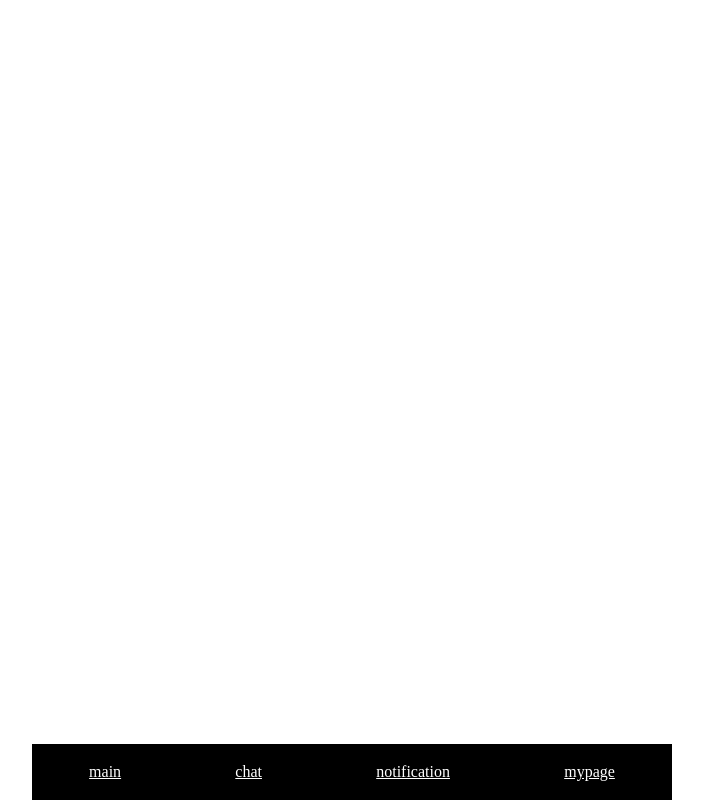
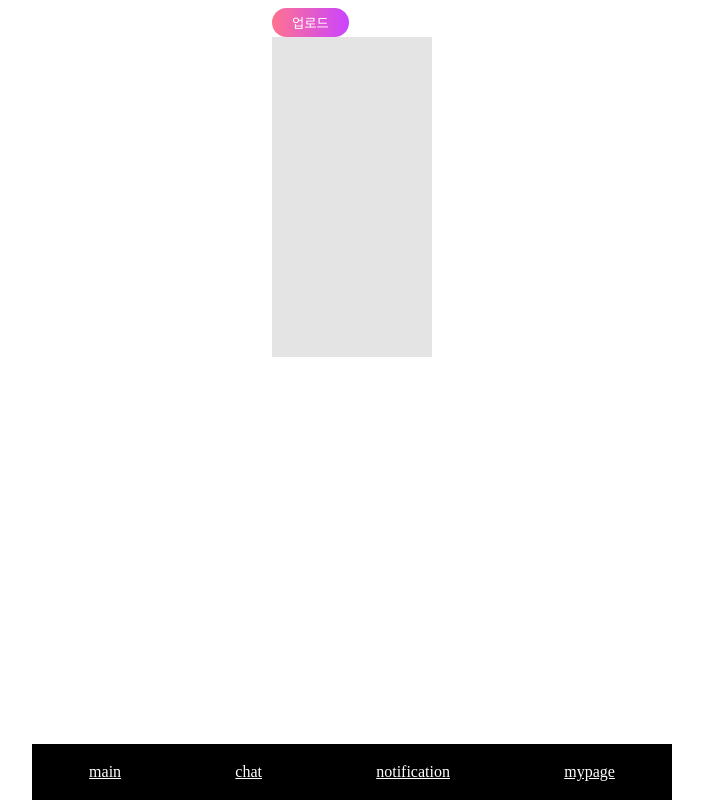
Before and after one commit to westyunn/foresofpandora, a React (Create React App) app in the folder frontend/: page /board/create in a window 1280 px wide. Shown: the whole page, without its empty margins (288-991 px from the left). Built offline with nearby package versions, Linux system fonts and the light colour scheme.

Commit message:
feat: redux toolkit 추가

```diff
--- a/frontend/package.json
+++ b/frontend/package.json
@@ -3,12 +3,14 @@
   "version": "0.1.0",
   "private": true,
   "dependencies": {
+    "@reduxjs/toolkit": "^2.1.0",
     "@testing-library/jest-dom": "^5.17.0",
     "@testing-library/react": "^13.4.0",
     "@testing-library/user-event": "^13.5.0",
     "axios": "^1.6.5",
     "react": "^18.2.0",
     "react-dom": "^18.2.0",
+    "react-redux": "^9.1.0",
     "react-router-dom": "^6.21.3",
     "react-scripts": "5.0.1",
     "web-vitals": "^2.1.4"
--- a/frontend/src/App.js
+++ b/frontend/src/App.js
@@ -9,6 +9,7 @@ import Main from "./pages/Main/Main";
 import Chat from "./pages/Chat/Chat";
 import Notification from "./pages/Notification/Notification";
 import MyPage from "./pages/MyPage/MyPage";
+import BoardCreate from "./pages/Main/Board/BoardCreate";
 
 function App() {
   return (
@@ -16,6 +17,7 @@ function App() {
       <div className="App">
         <Routes>
           <Route path="/" element={<Main />} />
+          <Route path="/board/create" element={<BoardCreate />} />
           <Route path="/chat" element={<Chat />} />
           <Route path="/notification" element={<Notification />} />
           <Route path="/mypage" element={<MyPage />} />
--- a/frontend/src/index.js
+++ b/frontend/src/index.js
@@ -1,11 +1,15 @@
-import React from 'react';
-import ReactDOM from 'react-dom/client';
-import App from './App';
+import React from "react";
+import ReactDOM from "react-dom/client";
+import { Provider } from "react-redux";
 
+import App from "./App";
+import store from "./store/index";
 
-const root = ReactDOM.createRoot(document.getElementById('root'));
+const root = ReactDOM.createRoot(document.getElementById("root"));
 root.render(
   <React.StrictMode>
-    <App />
+    <Provider store={store}>
+      <App />
+    </Provider>
   </React.StrictMode>
 );
--- /dev/null
+++ b/frontend/src/pages/Main/Board/BoardCreate.css
@@ -0,0 +1,19 @@
+.bt-upload {
+  color: white;
+  background: linear-gradient(to left, rgb(202, 68, 255), rgb(255, 115, 143));
+  border-radius: 20px;
+  border: none;
+  padding: 5px 20px;
+  cursor: pointer;
+}
+
+.BoardCreate textarea {
+  background-color: rgb(228, 228, 228);
+
+  border: none;
+  resize: none;
+
+  font-size: 20px;
+  width: 10rem;
+  height: 20rem;
+}
--- a/frontend/src/pages/Main/Board/BoardCreate.js
+++ b/frontend/src/pages/Main/Board/BoardCreate.js
@@ -0,0 +1,45 @@
+import { useRef, useState, useEffect } from "react";
+import { useDispatch } from "react-redux";
+
+import "./BoardCreate.css";
+
+const BoardCreate = () => {
+  const dispatch = useDispatch();
+
+  const contentInput = useRef();
+  const [board, setBoard] = useState({
+    writer: "",
+    content: "",
+  });
+
+  const submit_handler = () => {
+    // POST 요청
+  };
+
+  const change_content_handler = (e) => {
+    setBoard({
+      ...board,
+      content: e.target.value,
+    });
+  };
+
+  return (
+    <div className="BoardCreate">
+      <div>
+        <button className="bt-upload" onClick={submit_handler}>
+          업로드
+        </button>
+      </div>
+      <div>
+        <textarea
+          ref={contentInput}
+          name="content"
+          value={board.content}
+          onChange={change_content_handler}
+        />
+      </div>
+    </div>
+  );
+};
+
+export default BoardCreate;
--- a/frontend/src/store/index.js
+++ b/frontend/src/store/index.js
@@ -0,0 +1,11 @@
+import { configureStore } from "@reduxjs/toolkit";
+
+import userSlice from "./user";
+
+const store = configureStore({
+  reducer: {
+    user: userSlice.reducer,
+  },
+});
+
+export default store;
--- /dev/null
+++ b/frontend/src/store/user.js
@@ -0,0 +1,17 @@
+import { createSlice } from "@reduxjs/toolkit";
+
+const initialState = {};
+
+const userSlice = createSlice({
+  name: "user",
+  initialState,
+  reducers: {
+    login(state, action) {
+      // code
+    },
+  },
+});
+
+export const userActions = userSlice.actions;
+
+export default userSlice;
```
Also changed, not shown: frontend/src/store/Reducers/User.js (deleted), 1 other file (tests, documents, lock files or other folders).
